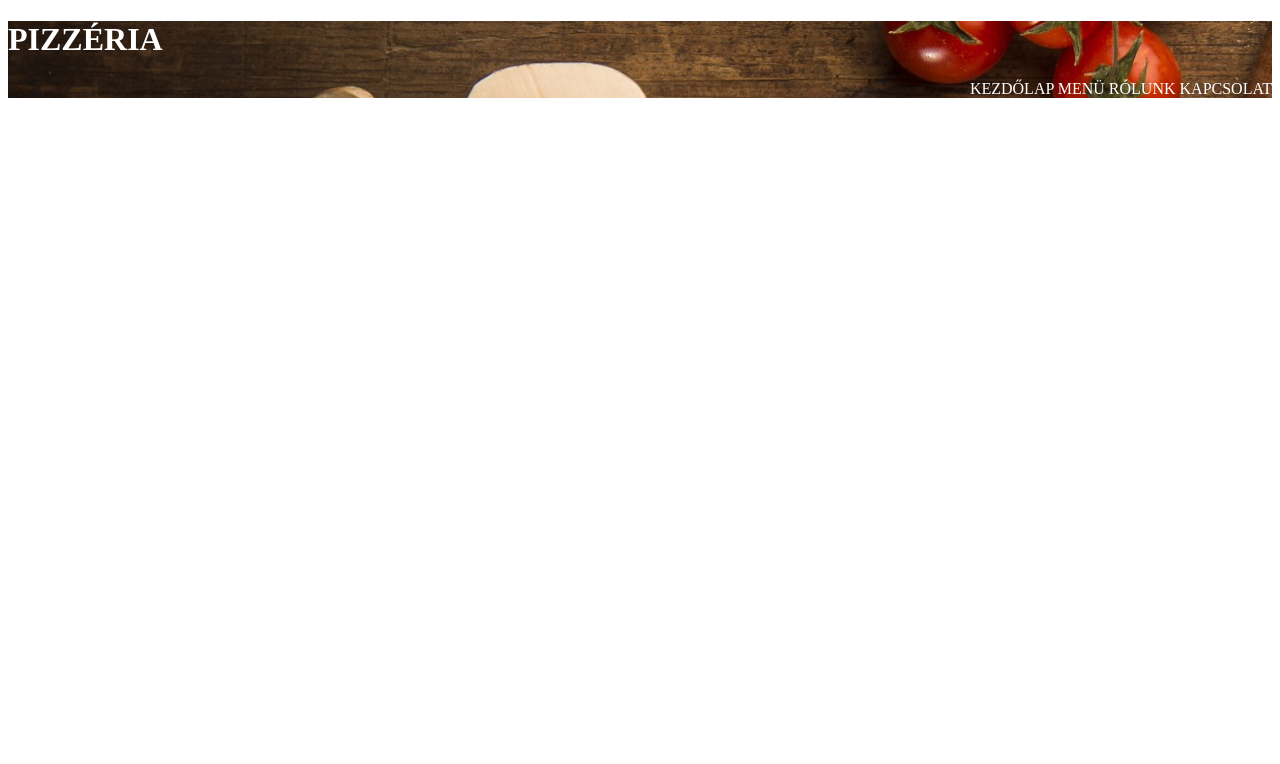
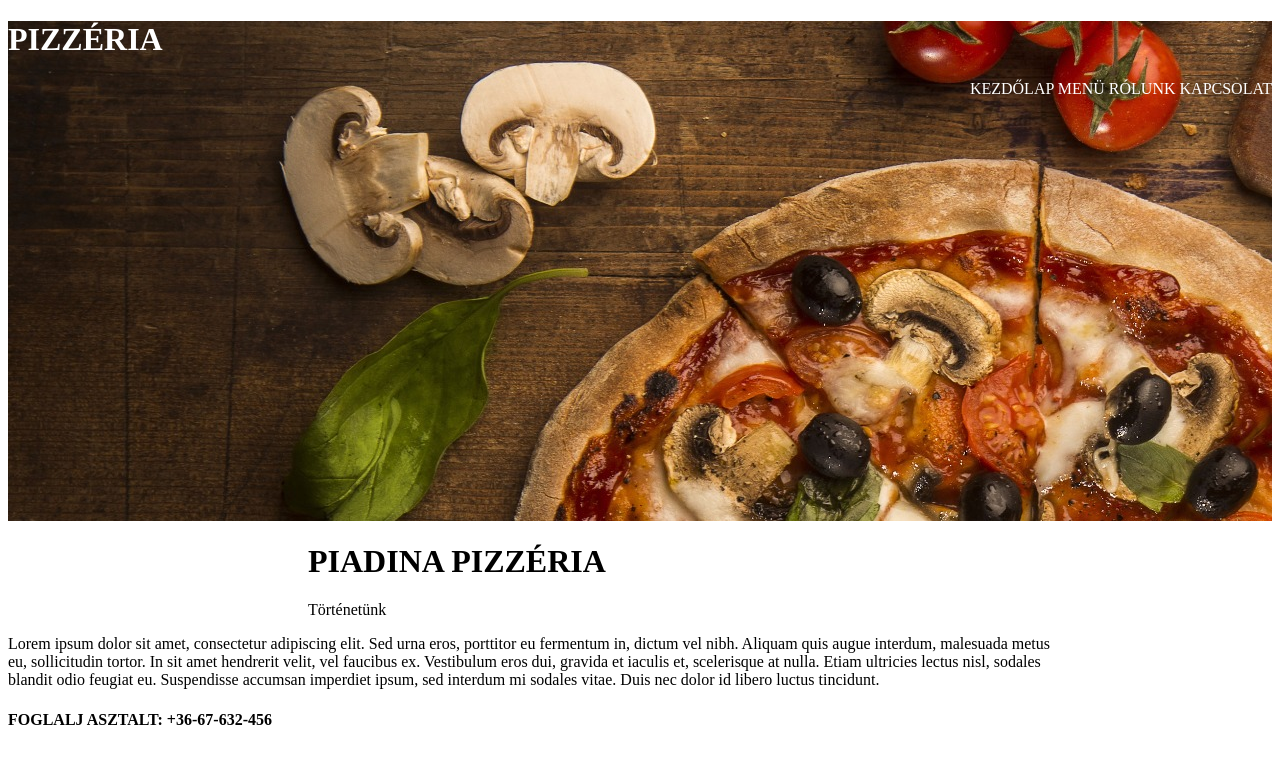
Before and after one commit to JacsoAron/Pizza-oldal-main, a plain HTML site: page Pizza-oldal/index.html in a window 1280 px wide. Drawn offline with Linux system fonts and the light colour scheme.

Commit message:
Történet+ kép beállítása

```diff
--- a/Pizza-oldal/index.html
+++ b/Pizza-oldal/index.html
@@ -14,12 +14,23 @@
             <a >MENÜ</a>
             <a >RÓLUNK</a>
             <a >KAPCSOLAT</a>
+        </nav>
+    </div>
 
-
-
-
-        </nav>
-
+    <div id="piadina">
+      <h1>PIADINA PIZZÉRIA</h1>
+      <p>Történetünk</p>
+    </div>
+    <div id="tortenet">
+       <p>Lorem ipsum dolor sit amet, consectetur adipiscing elit.
+        Sed urna eros, porttitor eu fermentum in, dictum vel nibh.
+        Aliquam quis augue interdum, malesuada metus eu, sollicitudin
+         tortor. In sit amet hendrerit velit, vel faucibus ex.
+         Vestibulum eros dui, gravida et iaculis et, scelerisque at nulla.
+         Etiam ultricies lectus nisl, sodales blandit odio feugiat eu.
+         Suspendisse accumsan imperdiet ipsum, sed interdum mi sodales vitae.
+         Duis nec dolor id libero luctus tincidunt.</p>
+         <h4>FOGLALJ ASZTALT: +36-67-632-456</h4>
     </div>
 
 </body>
--- a/Pizza-oldal/style.css
+++ b/Pizza-oldal/style.css
@@ -1,10 +1,15 @@
 .header{
     background-image: url(img/pizzaegysz.jpg);
     color: white;
-    height: 100%;
-    width: 100%;
+    height: 500px;
 
 }
 .navbar{
     text-align: right;
 }
+#piadina{
+    margin-left: 300px;
+}
+#tortenet{
+    margin-right: 200px;
+}
```
